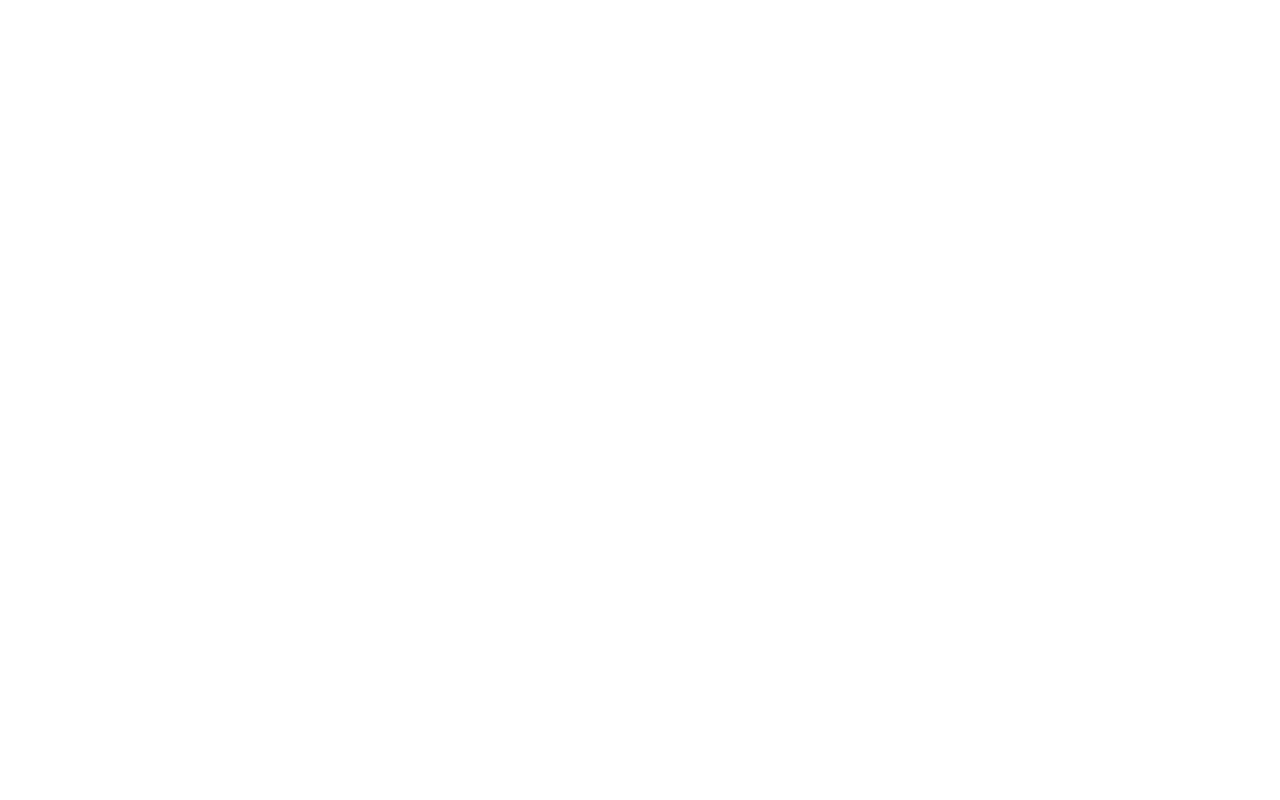
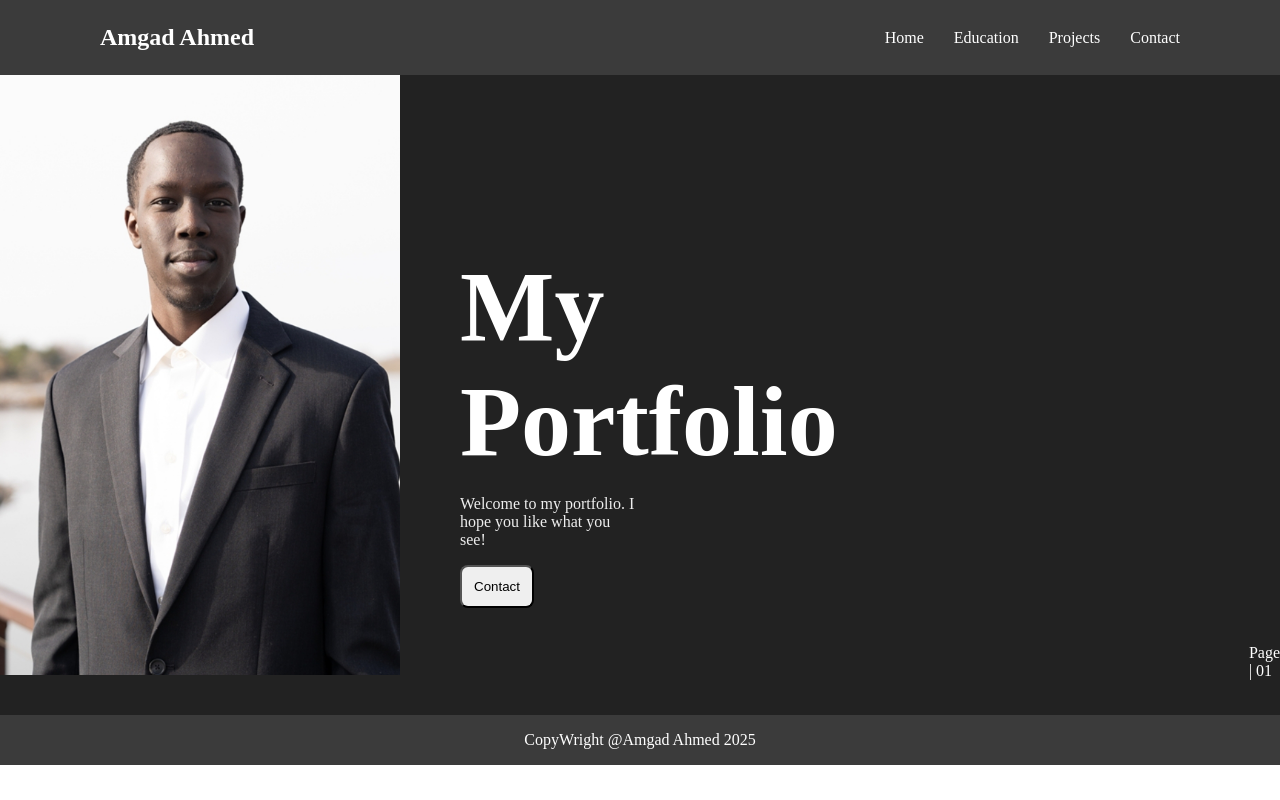
Before and after one commit to Amgad1123/Portfolio, a plain HTML site: page index.html in a window 1280 px wide. Drawn offline with Linux system fonts and the light colour scheme.

Commit message:
added layout for front webpage
I added a header for my website containg link to
access different portions of the site.
I also added a picture and a little description
section. Lastly I added css to provide style
elements to the HTML.

```diff
--- a/index.html
+++ b/index.html
@@ -2,8 +2,53 @@
 <html lang="english">
     <head>
         <meta charset ="utf-8">
+        <link rel ="stylesheet" href="syle.css">
     </head>
     <body>
+        <script>
+            const string = " The revolution will not be televised"
+            function add7(number){
+                return number + 7
+            }
+            function multiply(number, number2) {
+                return number * number2
+            }
 
+           function capitalize(string) {
+            string = string.toLowerCase()
+            let first = string.slice(0,1).toUpperCase()
+            return first + string.slice(1)
+           }
+
+           let lastLetter = (string) => string.substr(string.length-1, 1)
+
+            console.log(add7(23))
+            console.log(multiply(23,2))
+            console.log(capitalize("HELLO"))
+            console.log(lastLetter("abcd"))
+        </script>
+
+        <div class = "header">
+            <h3 class = "name">Amgad Ahmed</h3>
+            <ul>
+                <li><a href="">Home</a></li>
+                <li><a href="">Education </a></li>
+                <li><a href="">Projects </a></li>
+                <li><a href="">Contact</a></li>
+            </ul>
+        </div>
+        <div class = "container">
+            <img class = "me" alt ="beatiful dark skin man" src ="images/me.jpg" height= "600" width="400px">
+            <div class = "subsection">
+                <h1>My Portfolio</h1>
+                <p class ="subtext"> Welcome to my portfolio. I hope you like what you see!</p>
+                <button class ="contact">Contact</button>
+            </div>
+            <p class ="pnumber">Page | 01</p>
+        </div>
+
+        <div class = "footer">
+            <p> CopyWright @Amgad Ahmed 2025 </p>
+        </div>
     </body>
 </html>
--- a/syle.css
+++ b/syle.css
@@ -0,0 +1,79 @@
+
+body {
+    margin: 0;
+    height: 100vh;
+    flex-direction: column;
+}
+
+.header {
+    display: flex;
+    flex-direction: row;
+    justify-content: space-between;
+    align-items:center;
+    padding: 0 100px;
+    background: #3b3b3b;
+}
+
+.footer {
+    display: flex;
+    background: #3b3b3b;
+    padding: 0px;
+    justify-content: center;
+    color: white;
+}
+
+.name {
+    color: white;
+    font-size: 24px;
+}
+
+ul {
+    display: flex;
+    list-style: none;
+    margin: 0;
+    padding: 0;
+    gap: 30px;
+    justify-content: space-between;
+}
+
+a {
+    text-decoration: none;
+    color: white;
+    font-weight: 400;
+}
+
+
+h1 {
+    display: flex;
+    color: white;
+    font-size: 100px;
+    flex-wrap: wrap;
+    width: 100px;
+    margin-bottom: 16px;
+}
+.contact {
+    padding: 12px;
+    border-radius: 8px;
+}
+
+.container {
+    display: flex;
+    background: #222222;
+    align-items: center;
+    gap: 60px;
+}
+
+.subtext {
+    color: #eee;
+    font-size: 16px;
+}
+
+.pnumber {
+    color: white;
+    margin-left: 550px;
+    margin-top: 550px;
+}
+
+.me {
+    margin-bottom: 40px;
+}
```
Also changed, not shown: images/me.jpg (added).
